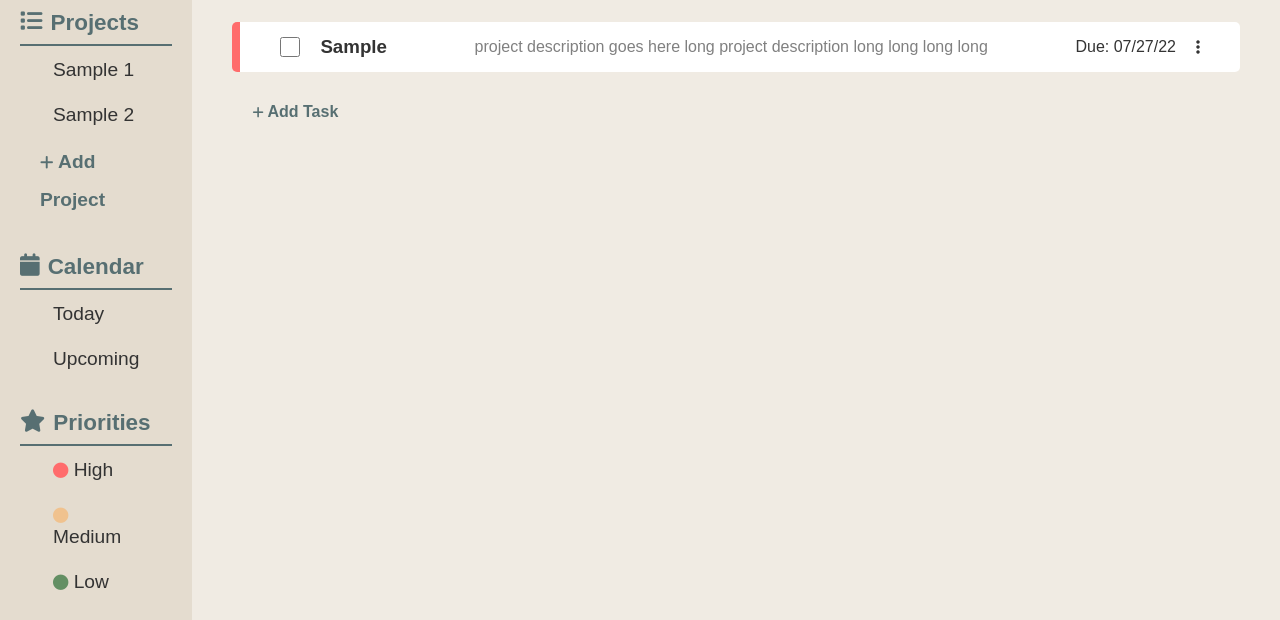
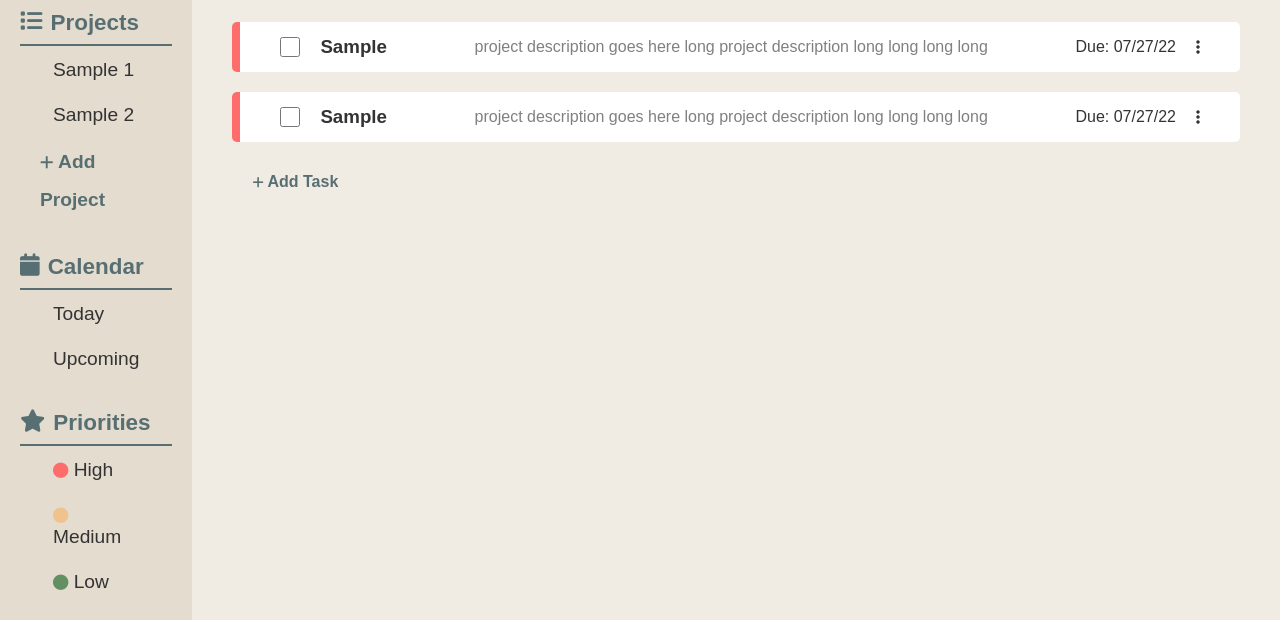
Before and after one commit to shielamarieee/todo-list, a plain HTML site: page index.html in a window 1280 px wide. Shown: the part 193-813 px from the top of the page. Drawn offline with Linux system fonts and the light colour scheme.

Commit message:
Minor changes

```diff
--- a/index.html
+++ b/index.html
@@ -83,6 +83,22 @@
         </div>
       </div>
 
+      <div class="task high">
+        <div class="task-info">
+          <input type="checkbox">
+          <h3 class="task-name">Sample</h3>
+        </div>
+        <p class="task-description">project description goes here long project description long long long long</p>
+        <div class="actions-btn">
+          <p class="duedate">Due: 07/27/22</p>
+          <i class="fa-solid fa-ellipsis-vertical actions"></i>
+          <div class="options">
+            <p id="edit" class="option">Edit</p>
+            <p id="delete" class="option">Delete</p>
+          </div>
+        </div>
+      </div>
+
       <!--Add Task Button-->
       <button id="addTask" class="add-proj">
         <i class="fa-solid fa-plus"></i>
```
